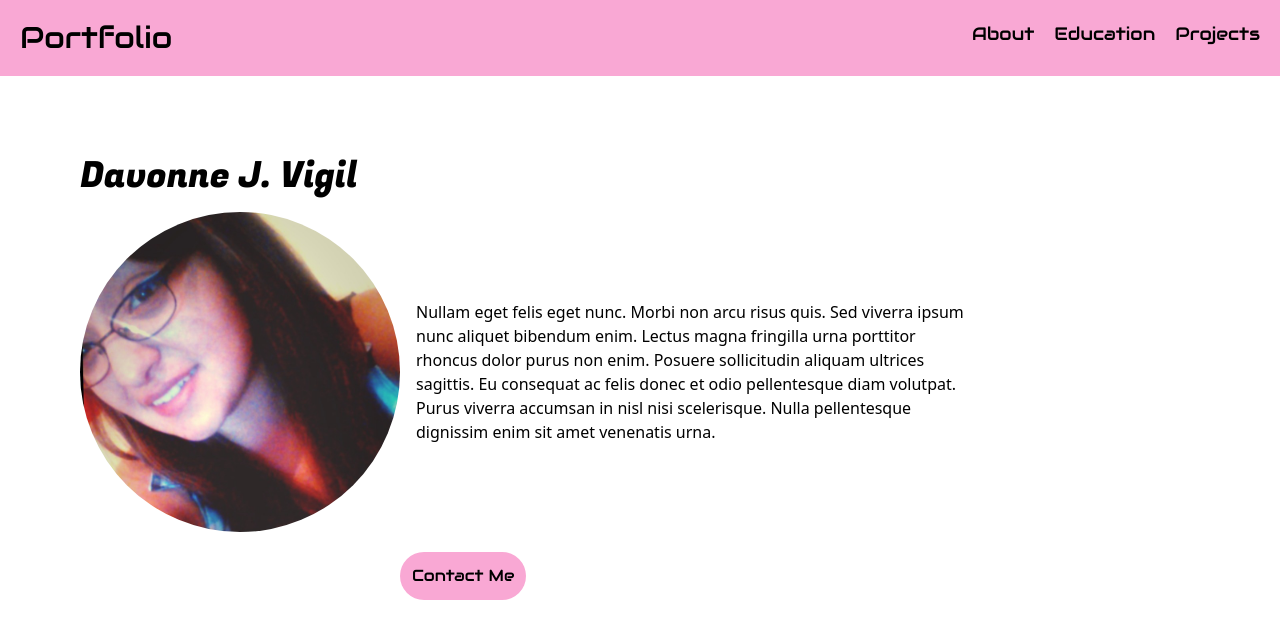
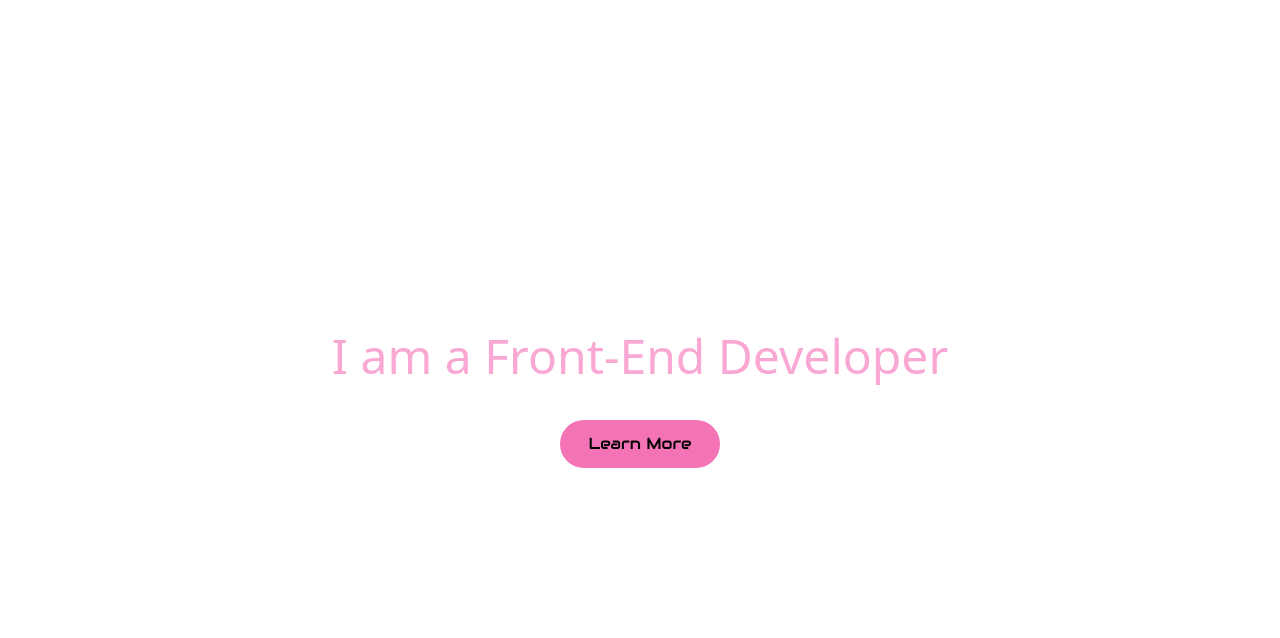
Before and after one commit to davonnes-portfolio-react/portfolio, a React (Vite) app: page / in a window 1280 px wide. Shown: the top 638 px of the page. Built offline with nearby package versions, Linux system fonts and the light colour scheme.

Commit message:
adding Home Page with React Routes with the route and adding more Tailwind styles

```diff
--- a/src/App.jsx
+++ b/src/App.jsx
@@ -1,15 +1,15 @@
 import React from "react";
-import { NavBar } from "./components/NavBar";
-import About from "./components/About";
+import { Routes, Route } from "react-router-dom";
+import Home from "./components/Home";
+import Main from "./components/Main";
 
 export default function App() {
   return (
     <>
-      <div className="bg-pink-300 p-5 w-full">
-        <NavBar />
-      </div>
-
-      <About />
+      <Routes>
+        <Route path="/" element={<Home />} />
+        <Route path="/main" element={<Main />} />
+      </Routes>
     </>
   );
 }
--- /dev/null
+++ b/src/components/Home.jsx
@@ -0,0 +1,26 @@
+import React from "react";
+import { useNavigate } from "react-router-dom";
+
+export default function Home() {
+  const navigate = useNavigate();
+
+  function goToMain() {
+    navigate("/main");
+  }
+  return (
+    <div className="flex flex-col justify-center items-center h-screen">
+      <span className="text-pink-300 text-5xl ">
+        {" "}
+        I am a Front-End Developer
+      </span>
+
+      <button
+        type="button"
+        onClick={goToMain}
+        className="bg-pink-400 p-3 rounded-full hover:text-white font-audio w-40 mt-10"
+      >
+        Learn More
+      </button>
+    </div>
+  );
+}
--- a/src/components/About.jsx
+++ b/src/components/Main.jsx
@@ -1,8 +1,10 @@
+import { NavBar } from "./NavBar";
 import Button from "./Button";
 
-export default function About() {
+export default function Main() {
   return (
     <>
+      <NavBar />
       <main className="max-w-4xl flex flex-col items-center sm:items-start lg:ml-20">
         <h2 className="mt-20 text-4xl font-fugaz">Davonne J. Vigil</h2>
 
--- a/src/components/NavBar.jsx
+++ b/src/components/NavBar.jsx
@@ -3,6 +3,7 @@ import { Link } from "react-router-dom";
 
 export function NavBar() {
   return (
+    <div className="bg-pink-300 p-5 w-full">
       <div className="flex flex-col md:flex-row md:justify-between ">
         <h1 className="text-3xl mb-4 md:mb-0 font-audio">Portfolio</h1>
         <ul className="flex flex-wrap gap-5 font-audio text-lg">
@@ -17,5 +18,6 @@ export function NavBar() {
           </Link>
         </ul>
       </div>
+    </div>
   );
 }
```
Lines whose indentation alone changed are shown as unchanged.
